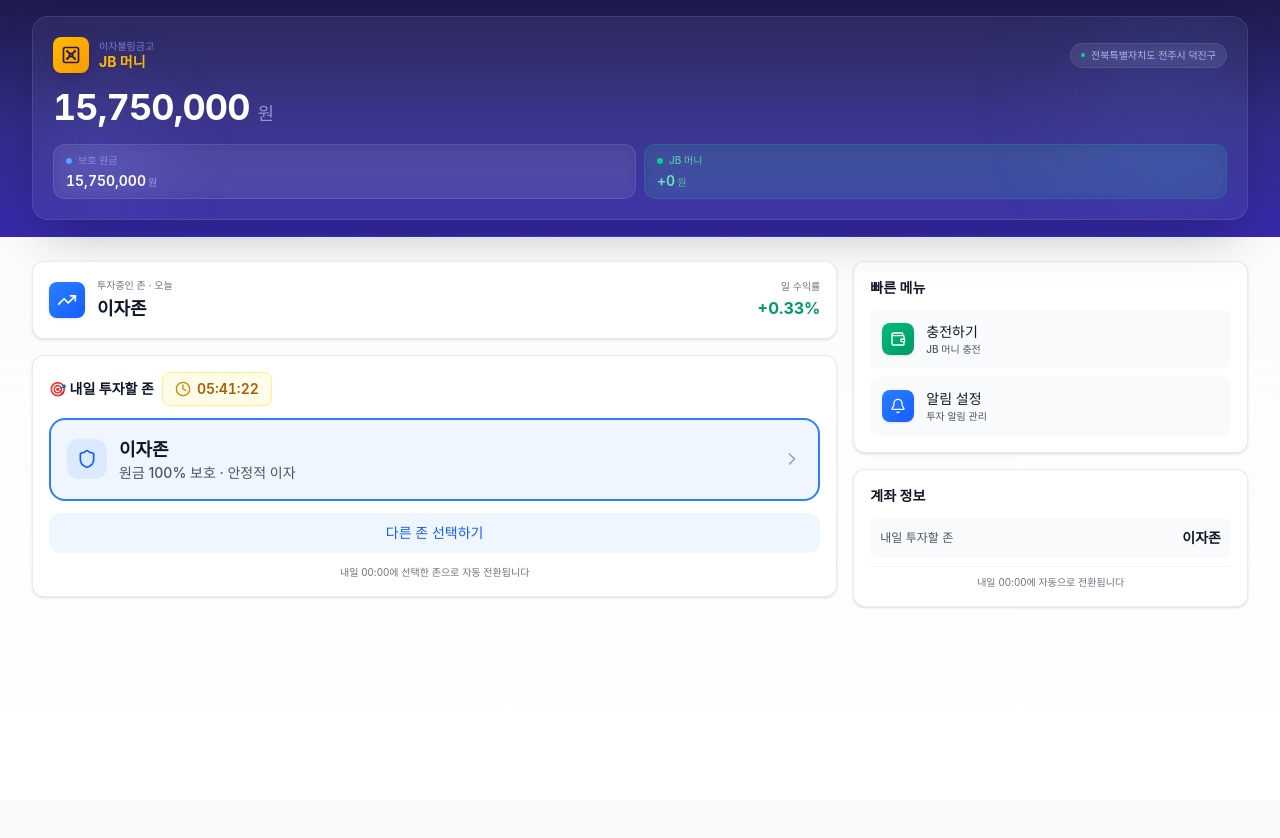
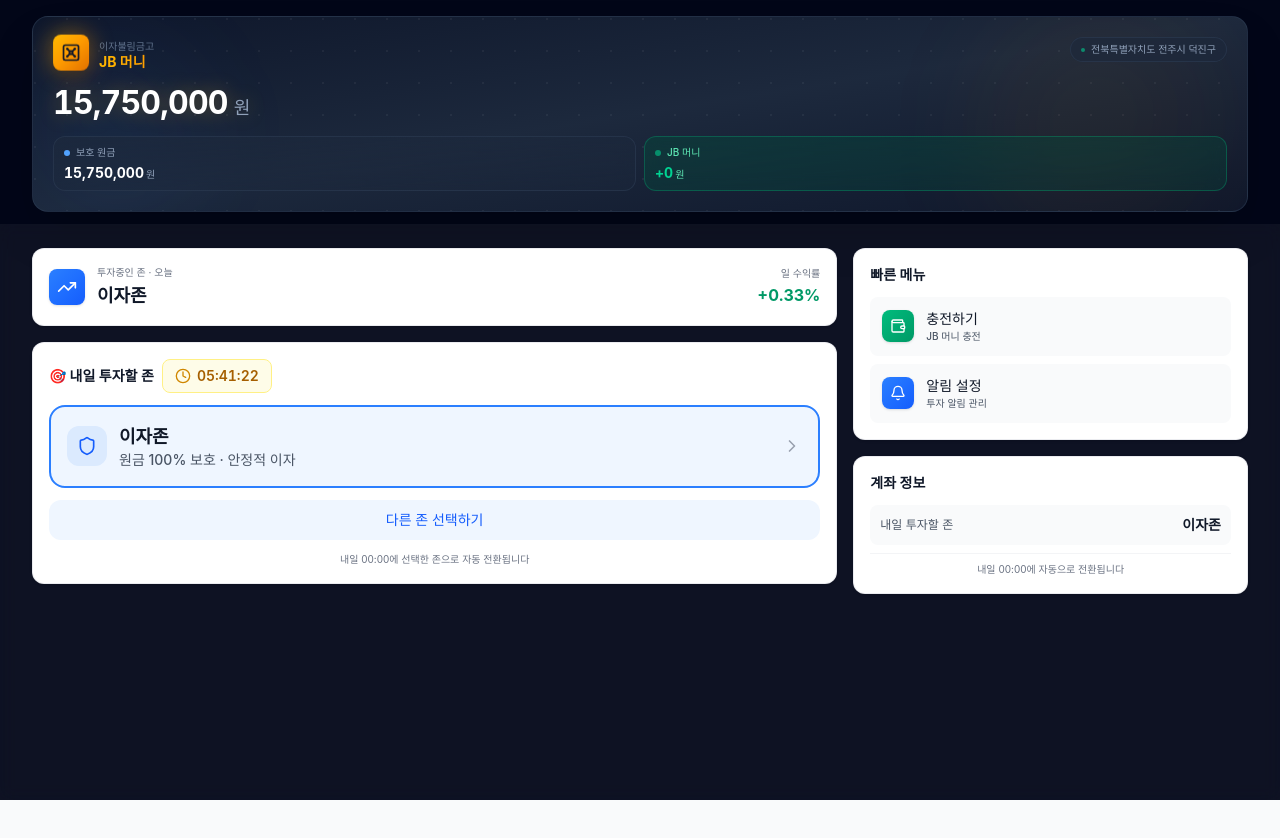
Before and after one commit to Djunnni/BlackSpoonDeveloper, a React (Vite) app: page /#/ in a window 1280 px wide. Shown: the top 838 px of the page. Built offline with nearby package versions, Linux system fonts and the light colour scheme.

Commit message:
홈 디자인변경

```diff
--- a/src/app/components/MainApp.tsx
+++ b/src/app/components/MainApp.tsx
@@ -209,92 +209,128 @@
       )}
 
       {/* ✅ JB 머니(헤더) 고정 + 아래만 스크롤 */}
-      <div className="h-[100dvh] overflow-hidden flex flex-col bg-gradient-to-b from-slate-50 to-white">
-        {/* ✅ 1) 고정 헤더 영역 - 어두운 달 */}
-        <div className="shrink-0 bg-gradient-to-b from-indigo-950 via-indigo-900 to-indigo-800">
-          <div className="max-w-screen-xl mx-auto px-4 sm:px-6 lg:px-8 pt-4 pb-4">
-            {/* 🌙 Moon Card - Premium Dark */}
-            <div className="relative bg-white/5 backdrop-blur-xl rounded-2xl p-5 overflow-hidden border border-white/10 shadow-2xl">
-              {/* 달빛 효과 */}
-              <div className="absolute top-0 right-0 w-40 h-40 bg-blue-400/10 rounded-full blur-3xl"></div>
-              <div className="absolute bottom-0 left-0 w-32 h-32 bg-indigo-400/10 rounded-full blur-2xl"></div>
+      <div className="h-[100dvh] overflow-hidden flex flex-col bg-slate-950">
+        {/* ✅ 1) 고정 헤더 영역 - 프리미엄 다크 */}
+        <div className="shrink-0 bg-slate-950">
+          <div className="max-w-screen-xl mx-auto px-4 sm:px-6 lg:px-8 pt-4 pb-3">
+            {/* Premium Vault Card */}
+            <div className="relative bg-gradient-to-br from-slate-900 via-slate-800 to-slate-900 rounded-2xl p-5 overflow-hidden shadow-2xl border border-slate-700/50 group">
+              {/* 배경 패턴 */}
+              <div className="absolute inset-0 opacity-5">
+                <div className="absolute inset-0" style={{
+                  backgroundImage: `radial-gradient(circle at 2px 2px, white 1px, transparent 0)`,
+                  backgroundSize: '32px 32px'
+                }}></div>
+              </div>
+
+              {/* 금빛 그라데이션 효과 - 애니메이션 */}
+              <div className="absolute top-0 right-0 w-64 h-64 bg-gradient-to-br from-amber-500/20 to-transparent rounded-full blur-3xl animate-pulse"></div>
+              <div className="absolute bottom-0 left-0 w-48 h-48 bg-gradient-to-tr from-blue-500/10 to-transparent rounded-full blur-2xl"></div>
+
+              {/* 반짝이는 라인 효과 */}
+              <div className="absolute inset-0 opacity-0 group-hover:opacity-100 transition-opacity duration-700">
+                <div className="absolute top-0 left-0 w-full h-px bg-gradient-to-r from-transparent via-amber-400/50 to-transparent animate-shimmer"></div>
+              </div>
 
               <style>{`
+                @keyframes shimmer {
+                  0% { transform: translateX(-100%); }
+                  100% { transform: translateX(100%); }
+                }
                 @keyframes countUp {
                   from { opacity: 0; transform: translateY(10px); }
                   to { opacity: 1; transform: translateY(0); }
                 }
+                @keyframes float {
+                  0%, 100% { transform: translateY(0px); }
+                  50% { transform: translateY(-5px); }
+                }
+                .animate-shimmer {
+                  animation: shimmer 3s infinite;
+                }
                 .animate-countUp {
                   animation: countUp 0.6s ease-out forwards;
+                }
+                .animate-float {
+                  animation: float 3s ease-in-out infinite;
                 }
               `}</style>
 
               <div className="relative z-10">
-                {/* 상단: 금고 + 지역 */}
-                <div className="flex items-center justify-between mb-4">
-                  <div className="flex items-center gap-2.5">
-                    <div className="bg-gradient-to-br from-amber-400 to-amber-500 p-2 rounded-lg shadow-lg">
-                      <Vault className="w-5 h-5 text-indigo-950" />
+                {/* 상단: 금고 헤더 + 지역 + 테마 */}
+                <div className="flex items-start justify-between mb-3.5">
+                  {/* 왼쪽: 금고 아이콘 + 타이틀 */}
+                  <div className="flex items-center gap-2.5 animate-countUp">
+                    <div className="relative animate-float">
+                      <div className="absolute inset-0 bg-gradient-to-br from-amber-400 to-amber-600 rounded-lg blur-md opacity-70 animate-pulse"></div>
+                      <div className="relative bg-gradient-to-br from-amber-400 via-amber-500 to-amber-600 p-2 rounded-lg shadow-lg">
+                        <Vault className="w-5 h-5 text-slate-900" />
+                      </div>
                     </div>
                     <div>
-                      <div className="text-[10px] text-indigo-300/60 leading-tight">이자불림금고</div>
-                      <div className="text-sm font-bold text-amber-400 leading-tight">JB 머니</div>
+                      <div className="text-[10px] text-slate-500 leading-tight">이자불림금고</div>
+                      <div className="text-sm font-bold bg-gradient-to-r from-amber-400 to-amber-500 bg-clip-text text-transparent leading-tight">JB 머니</div>
                     </div>
                   </div>
 
-                  <div className="flex items-center gap-1.5 px-2.5 py-1 bg-white/5 rounded-full border border-white/10 backdrop-blur-sm">
-                    <div className="w-1 h-1 bg-emerald-400 rounded-full"></div>
-                    <span className="text-[10px] text-indigo-200/80 font-medium">
-                      {user?.regionName || "전북특별자치도 전주시 덕진구"}
-                    </span>
+                  {/* 오른쪽: 지역 + 테마 정보 */}
+                  <div className="flex flex-col items-end gap-1.5">
+                    {/* 지역 정보 */}
+                    <div className="flex items-center gap-1.5 px-2.5 py-1 bg-slate-800/60 rounded-full border border-slate-700/50 backdrop-blur-sm hover:border-emerald-500/30 transition-all duration-300">
+                      <div className="w-1 h-1 bg-emerald-400 rounded-full animate-pulse"></div>
+                      <span className="text-[10px] text-slate-400 font-medium">
+                        {user?.regionName || "전북특별자치도 전주시 덕진구"}
+                      </span>
+                    </div>
+
+                    {/* 선택한 테마 */}
+                    {account?.nextZone === "extreme" && account?.extremeTheme && (
+                      <div className="flex items-center gap-1.5 px-2.5 py-1 bg-purple-900/40 rounded-full border border-purple-500/30 backdrop-blur-sm hover:border-purple-400/50 transition-all duration-300">
+                        <div className="w-1 h-1 bg-purple-400 rounded-full animate-pulse"></div>
+                        <span className="text-[10px] text-purple-300 font-medium">
+                          {account.extremeTheme}
+                        </span>
+                      </div>
+                    )}
                   </div>
                 </div>
 
-                {/* 총 자산 */}
-                <div className="mb-4 animate-countUp">
-                  <h1 className="text-[36px] font-bold text-white tracking-tight leading-none" style={{
+                {/* 총 자산 - 애니메이션 */}
+                <div className="mb-3.5 animate-countUp" style={{ animationDelay: '0.1s' }}>
+                  <h1 className="text-[32px] font-bold text-white tracking-tight leading-none transition-all duration-300 hover:text-amber-100" style={{
+                    textShadow: '0 0 20px rgba(251, 191, 36, 0.3)',
                     fontVariantNumeric: 'tabular-nums'
                   }}>
                     {(account?.balance || 0).toLocaleString()}
-                    <span className="text-lg text-indigo-200/60 ml-2 font-normal">원</span>
+                    <span className="text-lg text-slate-400 ml-1.5 font-normal">원</span>
                   </h1>
                 </div>
 
-                {/* 원금 & 이자 */}
-                <div className="flex items-center gap-2">
-                  <div className="flex-1 bg-white/5 rounded-xl px-3 py-2 border border-white/10 backdrop-blur-sm">
+                {/* 원금 & 이자 구분 - 애니메이션 */}
+                <div className="flex items-center gap-2" style={{ animationDelay: '0.2s' }}>
+                  {/* 원금 */}
+                  <div className="flex-1 bg-gradient-to-br from-slate-800/80 to-slate-800/40 rounded-xl px-2.5 py-2 border border-slate-700/50 backdrop-blur-sm hover:border-blue-500/30 hover:shadow-lg hover:shadow-blue-500/10 transition-all duration-300 animate-countUp">
                     <div className="flex items-center gap-1.5 mb-1">
                       <div className="w-1.5 h-1.5 bg-blue-400 rounded-full"></div>
-                      <span className="text-[10px] text-indigo-300/60 font-medium">보호 원금</span>
+                      <span className="text-[10px] text-slate-400 font-medium">보호 원금</span>
                     </div>
-                    <div className="text-sm font-semibold text-white leading-tight" style={{ fontVariantNumeric: 'tabular-nums' }}>
+                    <div className="text-sm font-bold text-white leading-tight" style={{ fontVariantNumeric: 'tabular-nums' }}>
                       {((account?.balance || 0) - (account?.totalInterest || 0)).toLocaleString()}
-                      <span className="text-[10px] text-indigo-200/60 ml-0.5 font-normal">원</span>
+                      <span className="text-[10px] text-slate-400 ml-0.5 font-normal">원</span>
                     </div>
                   </div>
 
-                  <div className="flex-1 bg-emerald-400/10 rounded-xl px-3 py-2 border border-emerald-400/20 backdrop-blur-sm">
+                  {/* 이자 (JB머니) */}
+                  <div className="flex-1 bg-gradient-to-br from-emerald-900/40 to-emerald-800/20 rounded-xl px-2.5 py-2 border border-emerald-500/30 backdrop-blur-sm hover:border-emerald-400/50 hover:shadow-lg hover:shadow-emerald-500/20 transition-all duration-300 animate-countUp" style={{ animationDelay: '0.1s' }}>
                     <div className="flex items-center gap-1.5 mb-1">
-                      <div className="w-1.5 h-1.5 bg-emerald-400 rounded-full"></div>
-                      <span className="text-[10px] text-emerald-300/80 font-medium">JB 머니</span>
+                      <div className="w-1.5 h-1.5 bg-emerald-400 rounded-full animate-pulse"></div>
+                      <span className="text-[10px] text-emerald-300 font-medium">JB 머니</span>
                     </div>
-                    <div className="text-sm font-semibold text-emerald-300 leading-tight" style={{ fontVariantNumeric: 'tabular-nums' }}>
+                    <div className="text-sm font-bold text-emerald-400 leading-tight" style={{ fontVariantNumeric: 'tabular-nums' }}>
                       +{(account?.totalInterest || 0).toLocaleString()}
-                      <span className="text-[10px] text-emerald-300/70 ml-0.5 font-normal">원</span>
+                      <span className="text-[10px] text-emerald-300 ml-0.5 font-normal">원</span>
                     </div>
                   </div>
-
-                  {account?.nextZone === "extreme" && account?.extremeTheme && (
-                    <div className="flex-1 bg-purple-400/10 rounded-xl px-3 py-2 border border-purple-400/20 backdrop-blur-sm">
-                      <div className="flex items-center gap-1.5 mb-1">
-                        <div className="w-1.5 h-1.5 bg-purple-400 rounded-full"></div>
-                        <span className="text-[10px] text-purple-300/80 font-medium">선택 테마</span>
-                      </div>
-                      <div className="text-sm font-semibold text-white leading-tight truncate">
-                        {account.extremeTheme}
-                      </div>
-                    </div>
-                  )}
                 </div>
               </div>
             </div>
@@ -346,13 +382,11 @@
             )}
           </div>
 
-          {/* 달에서 태양으로의 전환 */}
-          <div className="h-px bg-gradient-to-r from-indigo-800 via-indigo-400/30 to-indigo-800" />
         </div>
 
-        {/* ✅ 2) 아래만 스크롤되는 영역 (스크롤 유지 + 스크롤바만 숨김 + 하단 여백 증가) */}
+        {/* ✅ 2) 아래만 스크롤되는 영역 - 은은한 반투명 배경 */}
         <div
-          className="flex-1 min-h-0 overflow-y-auto bs-scroll"
+          className="flex-1 min-h-0 overflow-y-auto bs-scroll bg-white/5 backdrop-blur-sm"
           style={{
             WebkitOverflowScrolling: "touch",
             scrollbarWidth: "none", // Firefox 스크롤바 숨김
```
